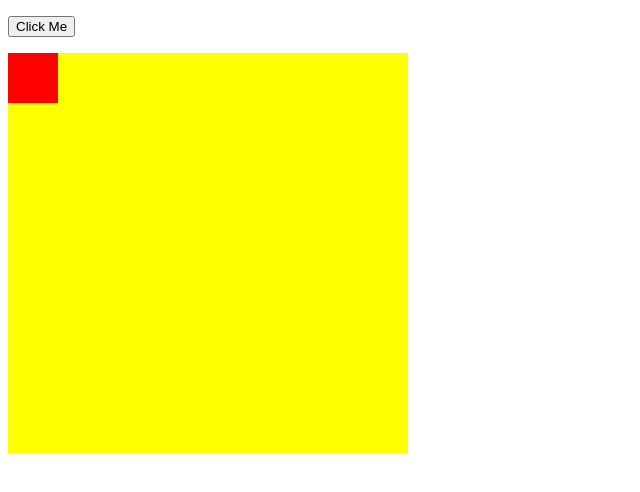
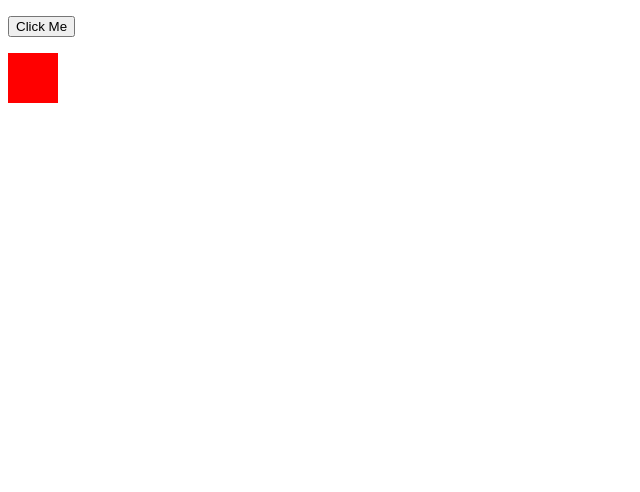
Before and after one commit to mathmaniac88/mathmaniac88.github.io, a Jekyll site: the page animate.html, which Jekyll copies as it is, in a window 1280 px wide. Shown: the top 492 px of the page, without its empty margins (0-640 px from the left). Built offline with Jekyll 4.4.1, drawn with Linux system fonts in a browser that asks for light colours.

Commit message:
Update animate.html

```diff
--- a/animate.html
+++ b/animate.html
@@ -3,9 +3,9 @@
 <style>
 #container {
   width: 400px;
-  height: 400px;
+  height: 50px;
   position: relative;
-  background: yellow;
+  background: white;
 }
 #animate {
   width: 50px;
```
Also changed, not shown: other parts of animate.html (+0 -1 lines).
